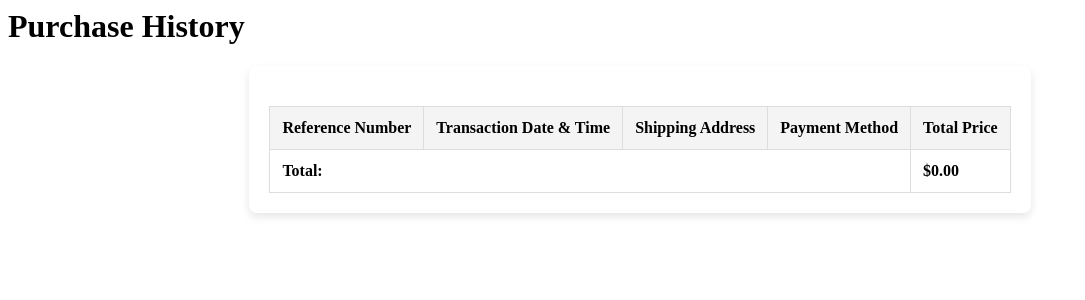
After one commit to Ryan-Millard/Pastimes-WEDE6021-POE, a PHP site: page /transactions_list.php in a window 1280 px wide. The commit adds this page. Shown: the top 300 px of the page, without its empty margins (0-1085 px from the left). Run offline with PHP 8.4, Linux system fonts and the light colour scheme; data that the repository does not hold is empty.

Commit message:
Implement transaction viewing and recording

```diff
--- a/app/Controllers/ProductController.php
+++ b/app/Controllers/ProductController.php
@@ -155,6 +155,7 @@ class ProductController extends Controller {
 
 		$_SESSION['flash_message'] = 'Transaction completed successfully';
 
-		$this->redirect('/pastimes/purchases/' . $transactionId);
+		$this->redirect('/pastimes/logout');
+		// $this->redirect('/pastimes/purchases/' . $transactionId);
 	}
 }
--- a/app/Controllers/UserController.php
+++ b/app/Controllers/UserController.php
@@ -142,7 +142,7 @@ class UserController extends Controller {
 		$_SESSION = array();
 
 		$_SESSION['flash_message'] = 'You have been logged out successfully!';
-		$this->redirect('/pastimes');
+		$this->redirect('/pastimes/login');
 	}
 
 	// Validate username
--- a/app/views/single_transaction.php
+++ b/app/views/single_transaction.php
@@ -42,7 +42,7 @@
 
             <tr class="total-row">
                 <td colspan="4" class="text-right"><strong>Total:</strong></td>
-                <td><strong>$<?= number_format($total, 2) ?></strong></td>
+                <td><strong>R<?= number_format($total, 2) ?></strong></td>
             </tr>
         </tbody>
     </table>
--- /dev/null
+++ b/app/views/transactions_list.php
@@ -0,0 +1,99 @@
+<?php
+	$total = 0;
+?>
+<h1>Purchase History</h1>
+
+<div class="transaction-table-container">
+    <table>
+        <thead>
+            <tr>
+                <th>Reference Number</th>
+                <th>Transaction Date & Time</th>
+                <th>Shipping Address</th>
+                <th>Payment Method</th>
+                <th>Total Price</th>
+            </tr>
+        </thead>
+        <tbody>
+			<?php foreach($purchases as $purchase): ?>
+				<?php
+					$url = '/pastimes/purchases/' . $purchase['transaction_id'];
+					$total += $purchase['total_price'];
+				?>
+				<tr onclick="window.location='<?= $url ?>';" style="cursor: pointer;">
+					<td><?= $purchase['reference_number'] ?></td>
+					<td><?= $purchase['transaction_datetime'] ?></td>
+					<td><?= $purchase['shipping_address'] ?></td>
+					<td><?= $purchase['payment_method'] ?></td>
+					<td><?= $purchase['total_price'] ?></td>
+				</tr>
+			<?php endforeach; ?>
+            <tr class="total-row">
+                <td colspan="4" class="text-right"><strong>Total:</strong></td>
+                <td><strong>$<?= number_format($total, 2) ?></strong></td>
+            </tr>
+        </tbody>
+    </table>
+</div>
+
+<style>
+
+.transaction-table-container {
+    width: fit-content;
+    margin: 0 auto;
+    background-color: white;
+    padding: 20px;
+    border-radius: 8px;
+    box-shadow: 0 4px 8px rgba(0, 0, 0, 0.1);
+}
+
+/* Table Styles */
+table {
+    width: 100%;
+    border-collapse: collapse;
+    background-color: #ffffff;
+    margin-top: 20px;
+}
+
+th, td {
+    padding: 12px;
+    text-align: left;
+    border: 1px solid #ddd;
+}
+
+th {
+    background-color: #f4f4f4;
+    font-weight: bold;
+}
+
+td {
+    background-color: #fff;
+}
+
+/* Zebra Striping for Rows */
+tr:nth-child(even) {
+    background-color: #f2f2f2;
+}
+
+tr:hover {
+    background-color: #ddd;
+}
+
+/* Mobile responsiveness */
+@media (max-width: 768px) {
+    .transaction-table-container {
+        width: 90%;
+    }
+}
+
+@media (max-width: 480px) {
+    .transaction-table-container {
+        width: 100%;
+        padding: 15px;
+    }
+}
+tr:hover td {
+    background-color: #f1f1f1;
+}
+
+</style>
```
Also changed, not shown: app/Controllers/PurchaseController.php (+19 -0 lines), app/views/checkout.php (+0 -7 lines).
